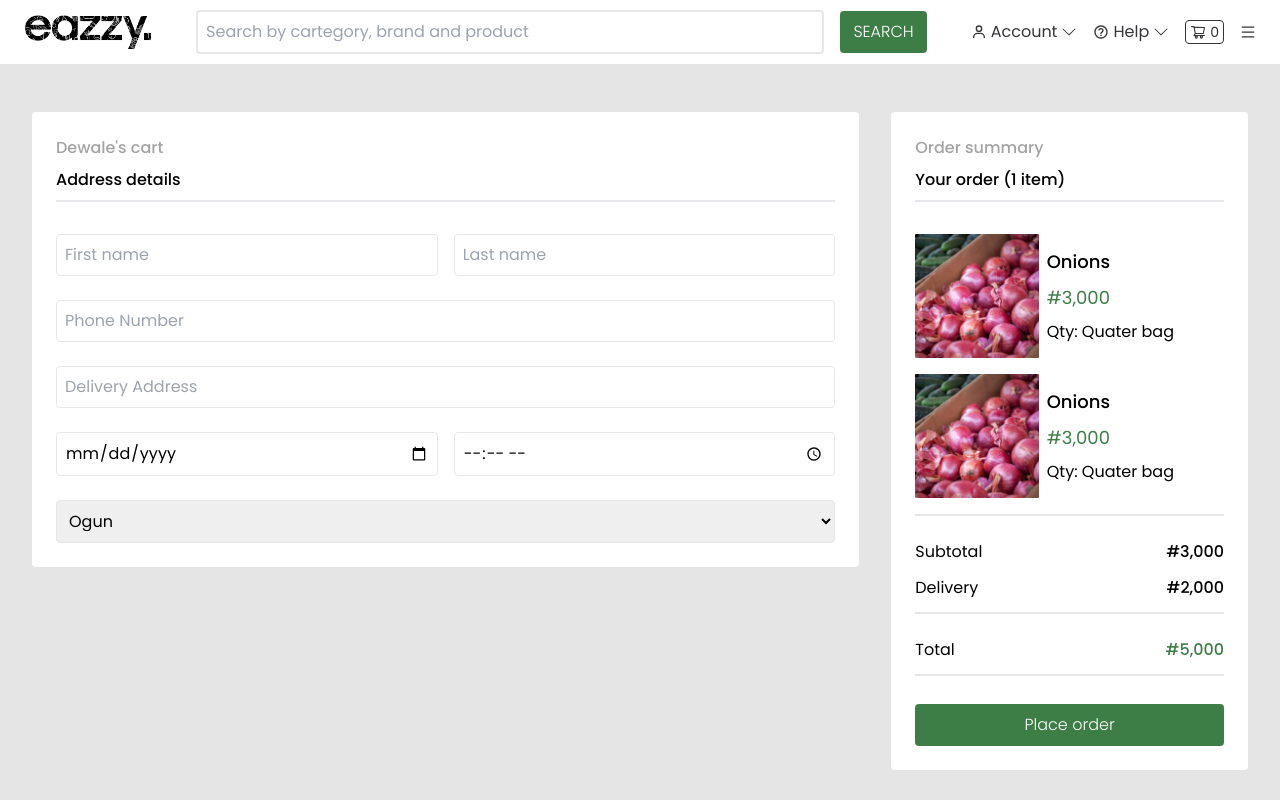
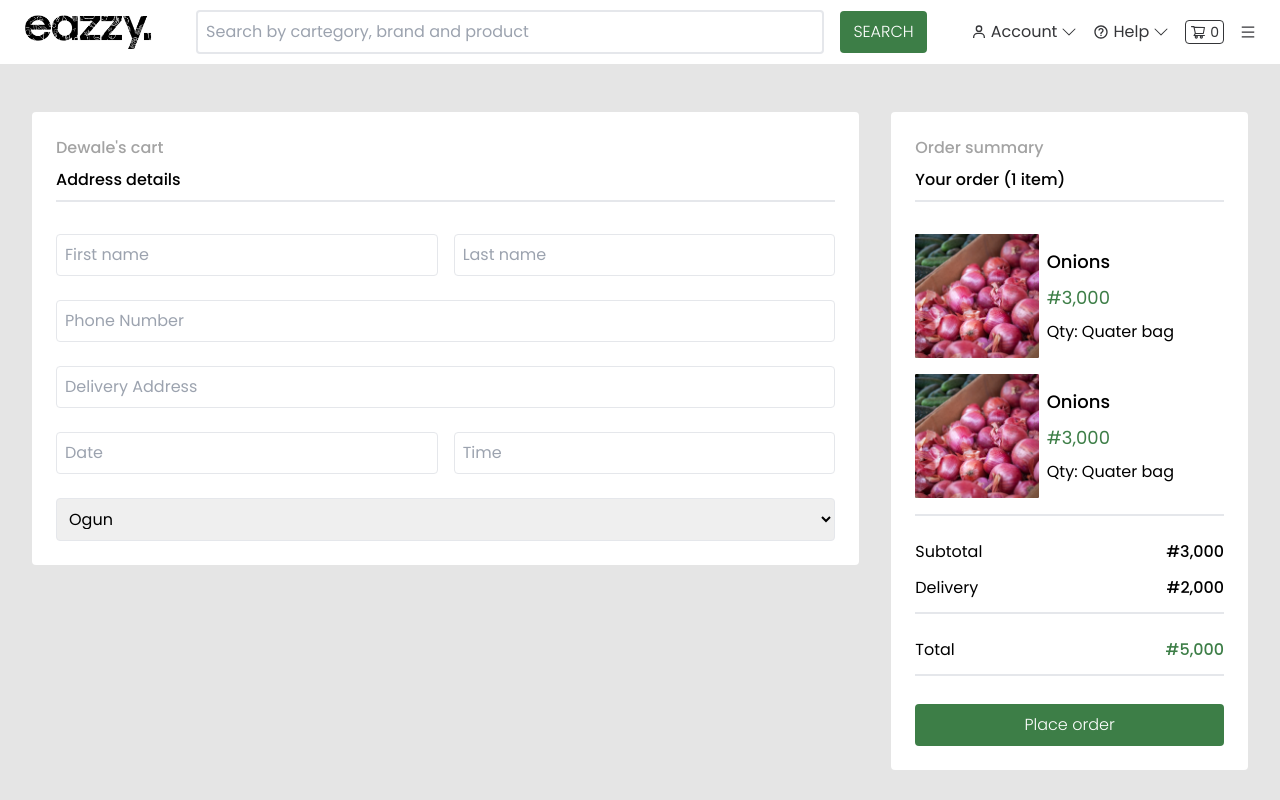
Before and after one commit to Dewaley/eazzy, a React (Create React App) app: page /checkout in a window 1280 px wide. Shown: the top 800 px of the page. Built offline with nearby package versions, Linux system fonts and the light colour scheme.

Commit message:
Minor fix

```diff
--- a/src/pages/Checkout/Checkout.jsx
+++ b/src/pages/Checkout/Checkout.jsx
@@ -2,6 +2,9 @@ import onions from "../../assets/onions.png";
 import Button from "../../components/Button/Button";
 
 const Checkout = () => {
+  const date = new Date();
+  const Day = date.getYear() + "-" + date.getMonth() + "-" + date.getDate();
+
   return (
     <div className='bg-[#E5E5E5] flex flex-col md:flex-row gap-6 md:gap-8 justify-center min-h-[60vh] px-3 py-8 md:py-12 md:px-8'>
       <div className='flex flex-col gap-8 w-full bg-white px-3 md:px-6 py-6 md:w-[70vw] h-fit rounded'>
@@ -44,15 +47,19 @@ const Checkout = () => {
           </div>
           <div className='flex flex-row gap-4'>
             <input
-              type='date'
+              type='text'
               name=''
               id=''
               className='w-1/2 border-[1px] rounded p-2 font-lg'
+              placeholder='Date'
+              onFocus={(e) => (e.target.type = "date")}
             />
             <input
-              type='time'
+              type='text'
               name=''
               id=''
+              onFocus={(e) => (e.target.type = "time")}
+              placeholder="Time"
               className='w-1/2 border-[1px] rounded p-2 font-lg'
             />
           </div>
```
